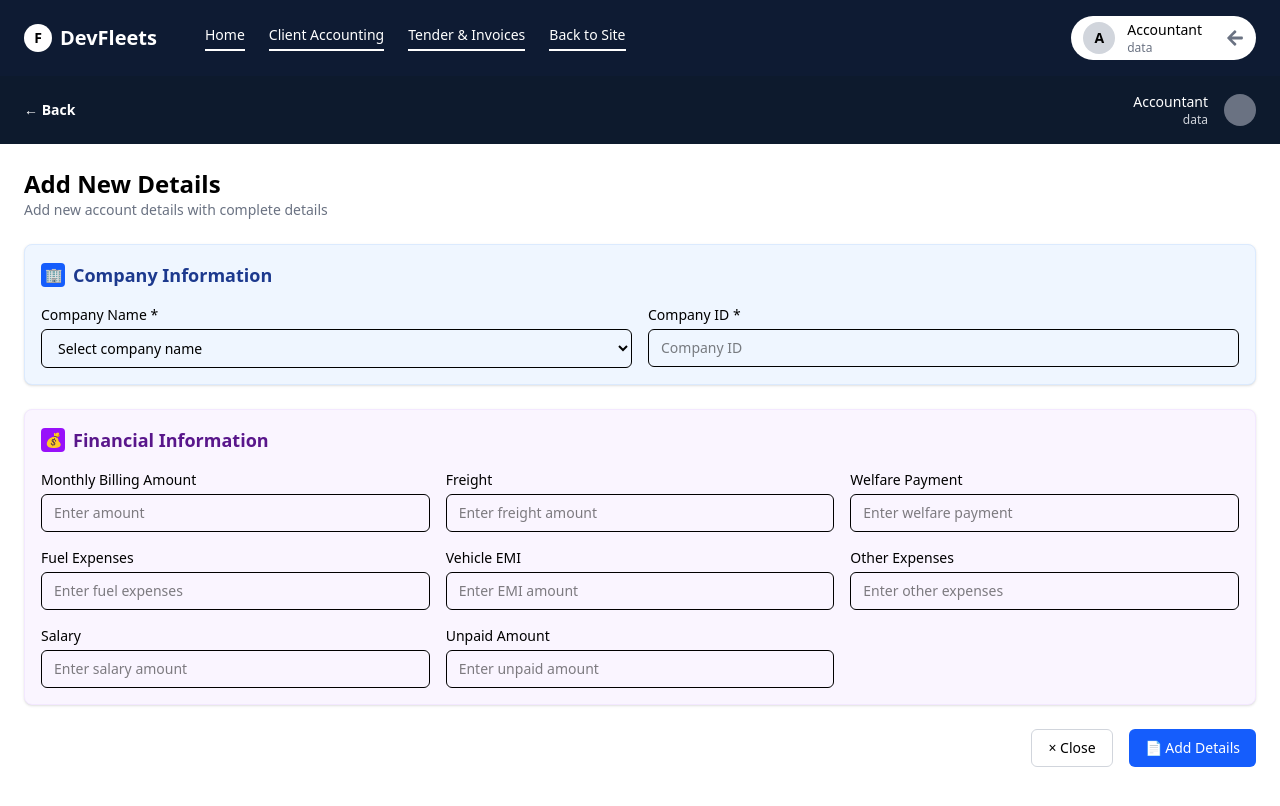
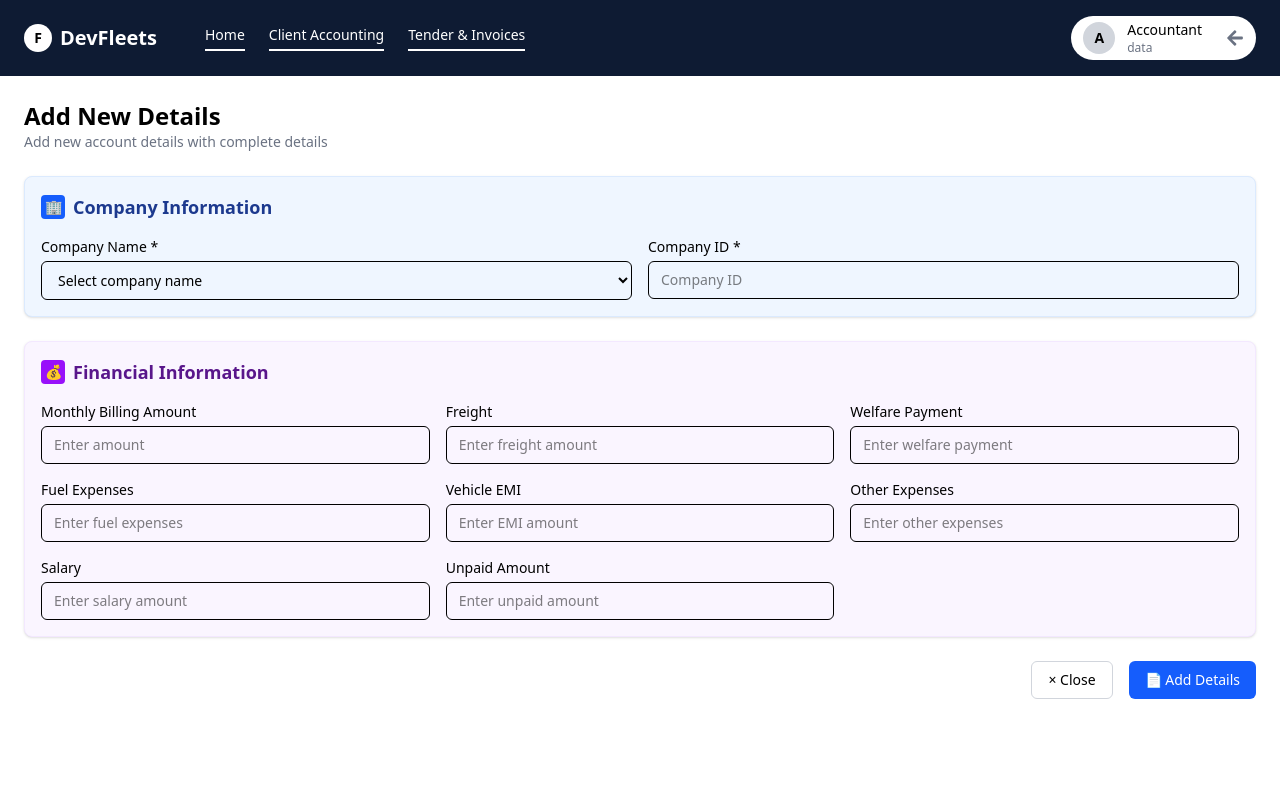
Before and after one commit to devfleets/webappongithub, a Next.js app: page /accountant/clients/add in a window 1280 px wide. Shown: the top 806 px of the page. Built offline with nearby package versions, Linux system fonts and the light colour scheme.

Commit message:
removed accountant view top bars

```diff
--- a/src/app/about/page.jsx
+++ b/src/app/about/page.jsx
@@ -20,12 +20,6 @@ export default function AboutPage() {
                             We're more than a travel company — we're your companions on the road to discovery.
                         </p>
                     </div>
-
-                    <img
-                        src="/images/about-travel.jpg" // Make sure this image exists in public/images
-                        alt="Traveling the world"
-                        className="rounded-2xl shadow-md w-full h-auto object-cover"
-                    />
                 </div>
 
                 <div className="mt-16 text-center">
--- a/src/app/accountant/clients/add/page.jsx
+++ b/src/app/accountant/clients/add/page.jsx
@@ -7,24 +7,6 @@ export default function AddClientDetailsPage() {
 
   return (
     <div className="min-h-screen bg-white">
-      {/* Topbar */}
-      <div className="bg-[#0D1A2D] text-white px-6 py-4 flex items-center justify-between">
-        <div className="flex items-center gap-4">
-          <span
-            className="cursor-pointer text-sm font-semibold hover:underline"
-            onClick={() => router.back()}
-          >
-            ← Back
-          </span>
-        </div>
-        <div className="flex items-center gap-4">
-          <div className="text-sm text-right">
-            <p className="font-medium">Accountant</p>
-            <p className="text-xs text-gray-300">data</p>
-          </div>
-          <div className="w-8 h-8 rounded-full bg-gray-500" />
-        </div>
-      </div>
 
       {/* Page Title */}
       <div className="p-6">
--- a/src/app/accountant/clients/edit/page.jsx
+++ b/src/app/accountant/clients/edit/page.jsx
@@ -24,24 +24,6 @@ export default function EditClientDetailsPage() {
 
   return (
     <div className="min-h-screen bg-white">
-      {/* Topbar */}
-      <div className="bg-[#0D1A2D] text-white px-6 py-4 flex items-center justify-between">
-        <div className="flex items-center gap-4">
-          <span
-            className="cursor-pointer text-sm font-semibold hover:underline"
-            onClick={() => router.back()}
-          >
-            ← Back
-          </span>
-        </div>
-        <div className="flex items-center gap-4">
-          <div className="text-sm text-right">
-            <p className="font-medium">Accountant</p>
-            <p className="text-xs text-gray-300">data</p>
-          </div>
-          <div className="w-8 h-8 rounded-full bg-gray-500" />
-        </div>
-      </div>
 
       {/* Page Title */}
       <div className="p-6">
--- a/src/app/accountant/clients/page.jsx
+++ b/src/app/accountant/clients/page.jsx
@@ -5,11 +5,11 @@ import { useRouter } from 'next/navigation';
 export default function AccountantClientsPage() {
   const router = useRouter();
   const clients = Array(6).fill({
-    name: 'ABC Corporation',
-    person: 'John Smith',
-    email: 'john@abccorp.com',
+    name: 'Pune Municipal Corporation',
+    person: 'Aviraj Patil',
+    email: 'aviraj@pmc.org.in',
     phone: '+91-9876543210',
-    address: '123 Business Park, Mumbai, Maharashtra 400001',
+    address: '123 Business Park, Pune, Maharashtra 400001',
     vehicles: 45,
     status: 'Active',
   });
@@ -74,7 +74,7 @@ export default function AccountantClientsPage() {
                 >
                   View
                 </button>
-                <button className="flex items-center gap-1 px-4 py-1 bg-gray-100 rounded-full text-black text-sm"  onClick={() => router.push('/accountant/clients/edit')}>
+                <button className="flex items-center gap-1 px-4 py-1 bg-gray-100 rounded-full text-black text-sm" onClick={() => router.push('/accountant/clients/edit')}>
                   <FaEdit /> Edit
                 </button>
               </div>
--- a/src/app/accountant/layout.jsx
+++ b/src/app/accountant/layout.jsx
@@ -10,7 +10,6 @@ export default function AccountantLayout({ children }) {
         { href: '/accountant', label: 'Home' },
         { href: '/accountant/clients', label: 'Client Accounting' },
         { href: '/accountant/billing', label: 'Tender & Invoices' },
-        { href: '/', label: 'Back to Site' },
     ];
 
     return (
@@ -20,7 +19,7 @@ export default function AccountantLayout({ children }) {
                 <div className="flex gap-12 items-center">
                     <div className="font-bold text-xl flex items-center gap-2">
                         <div className="bg-white text-black rounded-full w-7 h-7 flex items-center justify-center text-sm font-bold">F</div>
-                        <span>DevFleets</span>
+                        <span><Link href={'/'}>DevFleets</Link></span>
                     </div>
                         <nav className="flex gap-6 text-sm">
                                 {navLinks.map((link) => (
--- a/src/app/accountant/view/[id]/page.jsx
+++ b/src/app/accountant/view/[id]/page.jsx
@@ -7,18 +7,6 @@ export default function ClientViewPage() {
 
   return (
     <div className="min-h-screen bg-gray-100">
-      {/* Top Bar */}
-      <div className="bg-[#0E1F51] text-white p-4 flex justify-between items-center">
-        <button onClick={() => router.back()} className="text-sm">&larr; Back</button>
-        <div className="flex items-center gap-2">
-          <div className="text-sm text-right">
-            <div>Accountant</div>
-            <div className="text-xs text-gray-300">data</div>
-          </div>
-          <div className="bg-white rounded-full w-10 h-10" />
-        </div>
-      </div>
-
       <div className="p-6 space-y-6">
 
         {/* Header Section */}
@@ -27,7 +15,7 @@ export default function ClientViewPage() {
           <div className="bg-white p-4 rounded shadow col-span-1">
             <h2 className="font-semibold text-sm mb-2 text-[#0E1F51]">🏢 Company Information</h2>
             <div className="text-sm space-y-1">
-              <p>Contact Person: John Smith</p>
+              <p>Contact Person: Aviraj Mahadik</p>
               <p>Email: john@abccorp.com</p>
               <p>Phone: +91-9876543210</p>
               <p>Address: 123 Business Park, Mumbai</p>
--- a/src/app/signin/page.jsx
+++ b/src/app/signin/page.jsx
@@ -155,14 +155,15 @@ const Signin = () => {
                             <Link href="/signup">
                                 Sign Up
                             </Link>
+                            <Link href="/accountant" className="hover:underline">
+                                Accountant</Link>
+                            <Link href="/admin" className="hover:underline">
+                                Admin</Link>
                         </p>
                     </form>
                 </div>
             </div>
-            <Link href="/accountant" className="hover:underline">
-                Accountant</Link>
-            <Link href="/admin" className="hover:underline">
-                Admin</Link>
+
         </div>
         </>
     )
```
Lines whose indentation alone changed are shown as unchanged.
